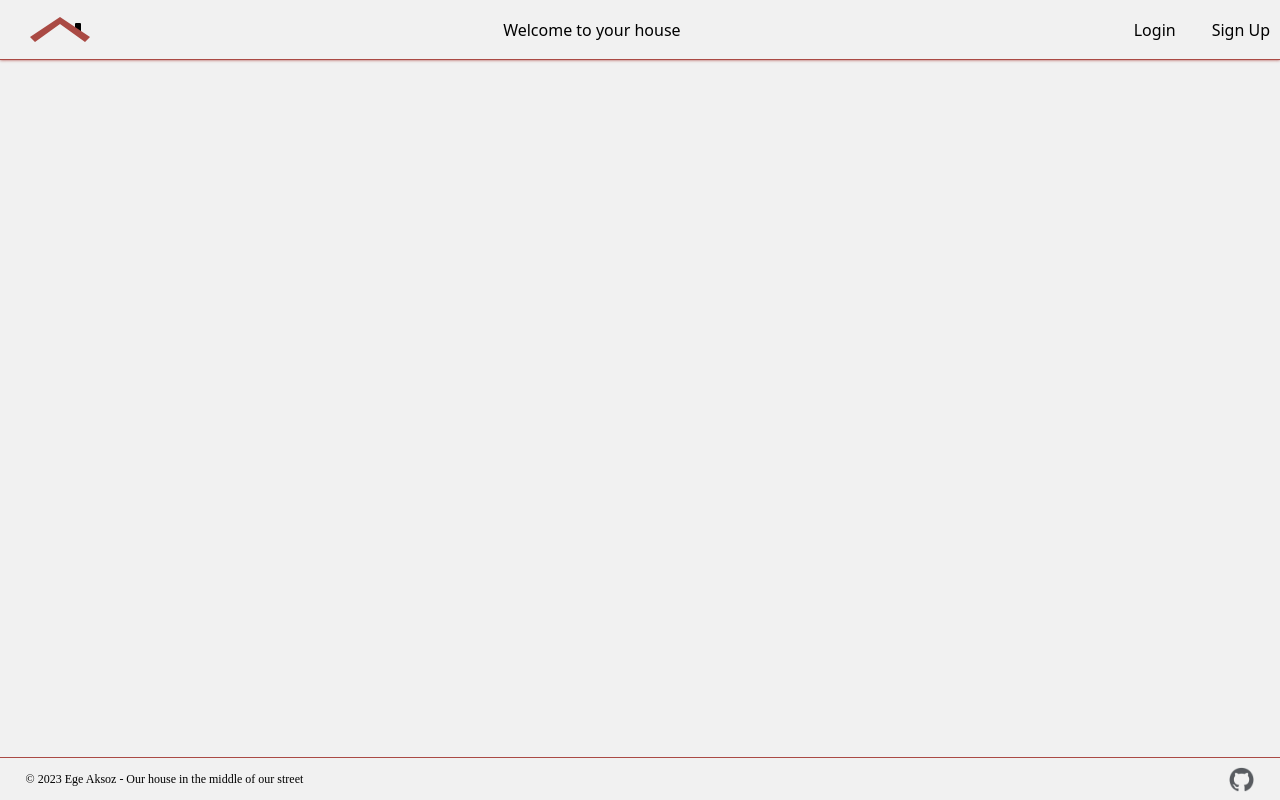
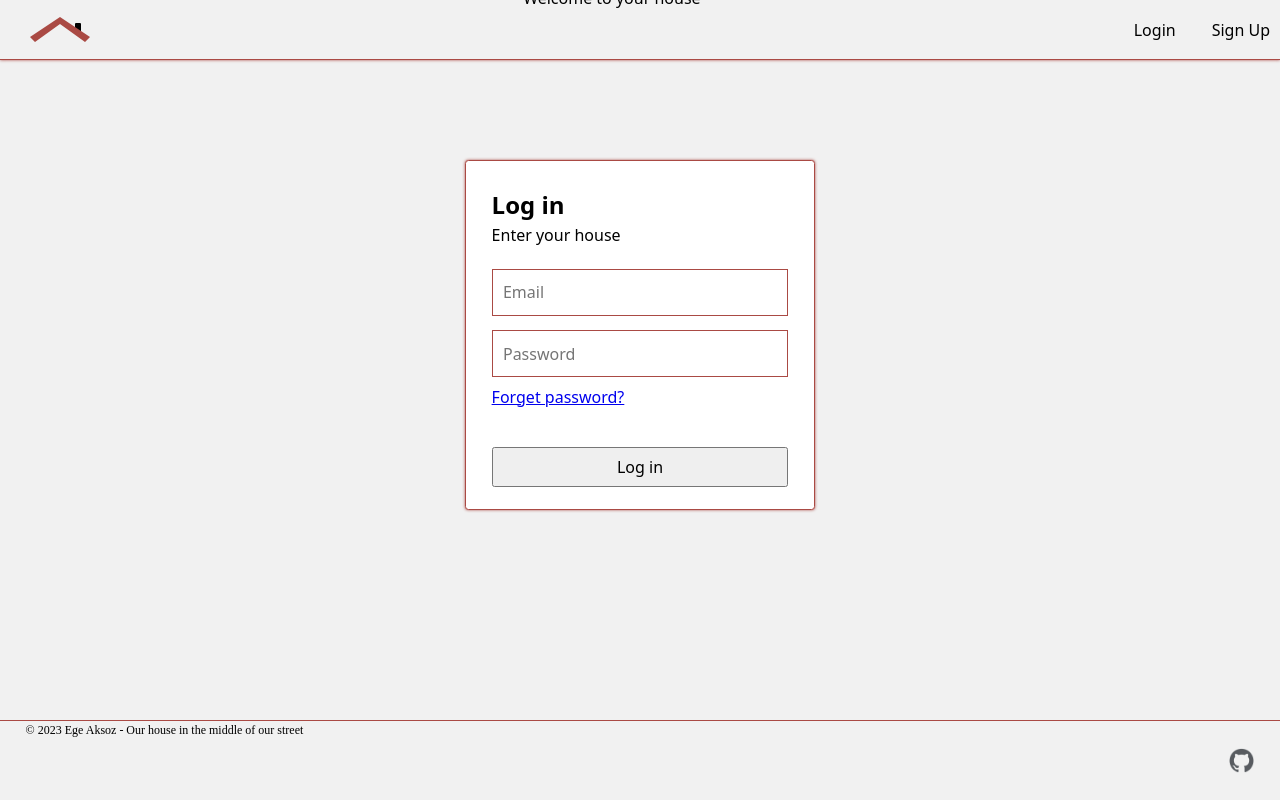
Before and after one commit to egeaksoz/ev, a React app: page /login in a window 1280 px wide. Built offline with nearby package versions, Linux system fonts and the light colour scheme.

Commit message:
add login layout

```diff
--- a/src/App.scss
+++ b/src/App.scss
@@ -2,11 +2,15 @@
 *, *::before, *::after { box-sizing: border-box; }
 
 body {
-  margin: 0;
-  padding: 0;
   background-color: #f1f1f1;
   line-height: 1.5;
   min-height: 100vh;
+  font-family: system-ui;
+}
+
+*, html {
+  margin: 0;
+  padding: 0;
 }
 
 img {
--- /dev/null
+++ b/src/pages/Login/Login.scss
@@ -0,0 +1,31 @@
+.login {
+  width: 350px;
+  height: 350px;
+  border: 0.5px solid #AA4A44;
+  border-radius: 1%;
+  margin: auto;
+  margin-top: 100px;
+  padding: 2%;
+  background-color: white;
+  box-shadow: 0 0 3px #AA4A44;
+}
+
+p {
+  padding-bottom: 5%;
+}
+
+.credentials {
+  display: flex;
+  flex-direction: column;
+}
+
+button {
+  margin-top: 8%;
+  padding: 2%;
+}
+
+@media only screen and (max-width: 600px) {
+  .login {
+    width: 60%;
+  }
+}
--- a/src/pages/Login/Login.tsx
+++ b/src/pages/Login/Login.tsx
@@ -1,11 +1,17 @@
+import TextInput from '../../sharedComponents/Input/TextInput'
+import './Login.scss'
 import type { FC } from 'react'
 
 const Login: FC = () => {
   return (
-    <div>
-      <div className='login'>
-        <div className='input'>
-        </div>
+    <div className='login'>
+      <h2>Log in</h2>
+      <p>Enter your house</p>
+      <div className='credentials'>
+        <TextInput inputText='Email' />
+        <TextInput inputText='Password' />
+        <p><a href='/password-reset'>Forget password?</a></p>
+        <button> Log in </button>
       </div>
     </div>
   )
--- a/src/sharedComponents/Header/Header.scss
+++ b/src/sharedComponents/Header/Header.scss
@@ -6,7 +6,6 @@ header {
   border-bottom-color: #AA4A44;
   box-shadow: 0 0 3px #AA4A44;
   height: 60px;
-  font-family: system-ui;
 }
 
 .tag {
--- /dev/null
+++ b/src/sharedComponents/Input/TextInput.scss
@@ -0,0 +1,15 @@
+.creds {
+    border: 1px solid #AA4A44;
+    padding: 3.5%;
+    margin: 2.5% 0 2.5% 0;
+}
+
+.creds:hover {
+    background-color:beige;
+}
+
+.creds:focus {
+    outline-style: none;
+    border: 2px solid #AA4A44;
+    border-radius: 0;
+}
--- /dev/null
+++ b/src/sharedComponents/Input/TextInput.tsx
@@ -0,0 +1,16 @@
+import { FC } from "react";
+import './TextInput.scss'
+
+interface InputTextProps {
+  inputText?: string
+}
+
+const TextInput: FC<InputTextProps> = ( props: InputTextProps ) => {
+  return (
+    <>
+      <input className="creds" name={props.inputText} placeholder={props.inputText} aria-label={props.inputText}/>
+    </>
+  )
+};
+
+export default TextInput;
--- a/src/sharedComponents/Layout/Layout.tsx
+++ b/src/sharedComponents/Layout/Layout.tsx
@@ -11,7 +11,7 @@ export default function Layout ({ children }: Props): JSX.Element {
   return (
     <div className='layout'>
       <Header />
-      <main>{children}</main>
+      {children}
       <Footer />
     </div>
   )
```
Also changed, not shown: 1 other file (tests, documents, lock files or other folders).
